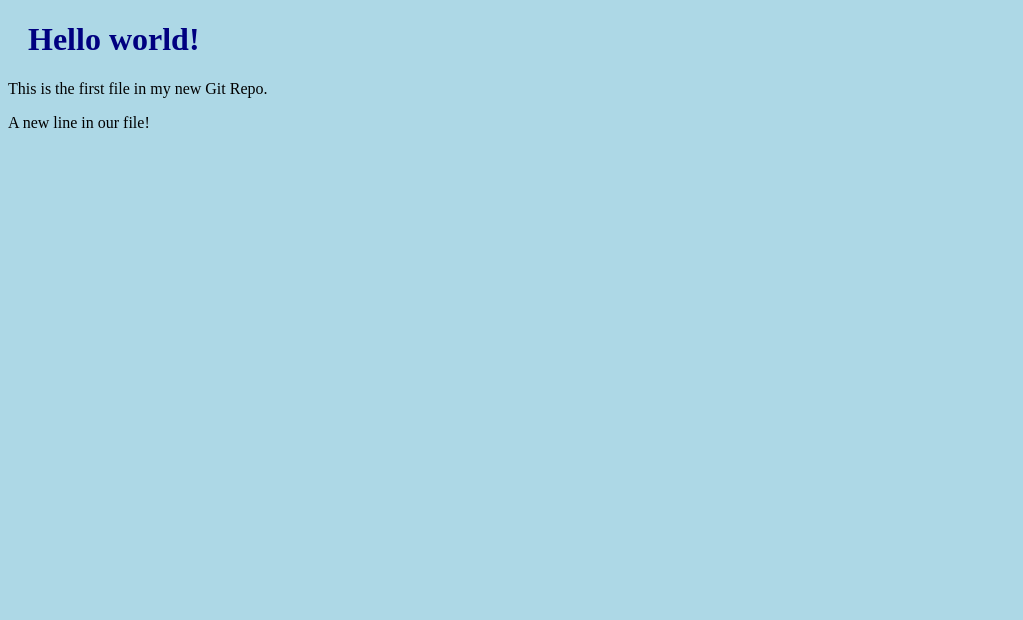
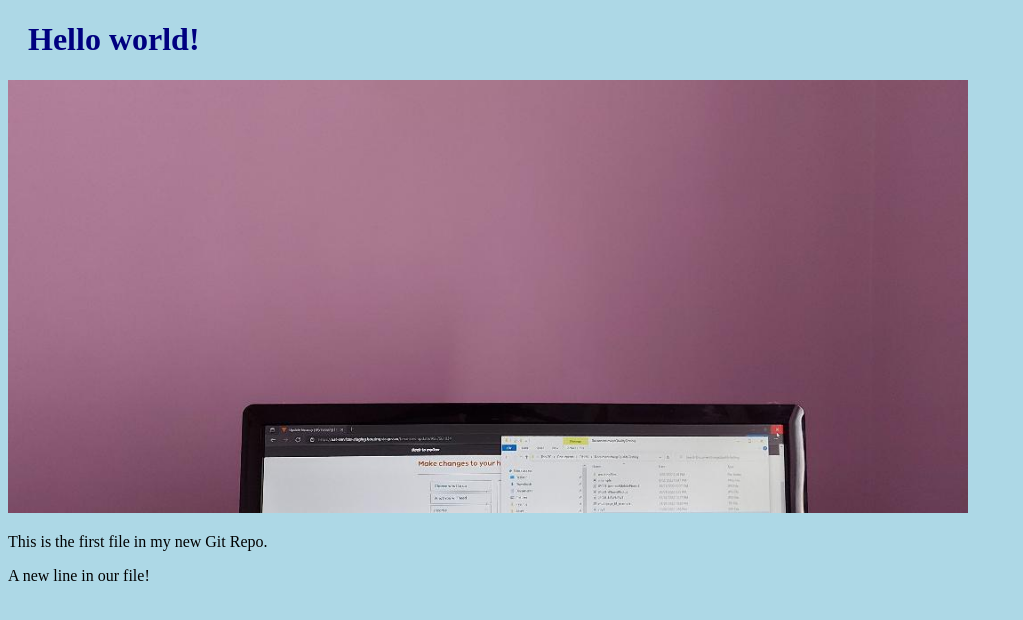
Before and after one commit to rcastellino/hello-world, a plain HTML site: page index.html in a window 1280 px wide. Shown: the whole page, without its empty margins (0-1023 px from the left). Drawn offline with Linux system fonts and the light colour scheme.

Commit message:
Added imge to Hello world

```diff
--- a/index.html
+++ b/index.html
@@ -7,6 +7,8 @@
 <body>
 
 <h1>Hello world!</h1>
+<div><img src="roy3_landscape.jpg" alt="Hello World from Space"
+style="width:100%;max-width:960px"></div>
 <p>This is the first file in my new Git Repo.</p>
 <p>A new line in our file!</p>
 </body>
```
Also changed, not shown: roy3_landscape.jpg (added).
